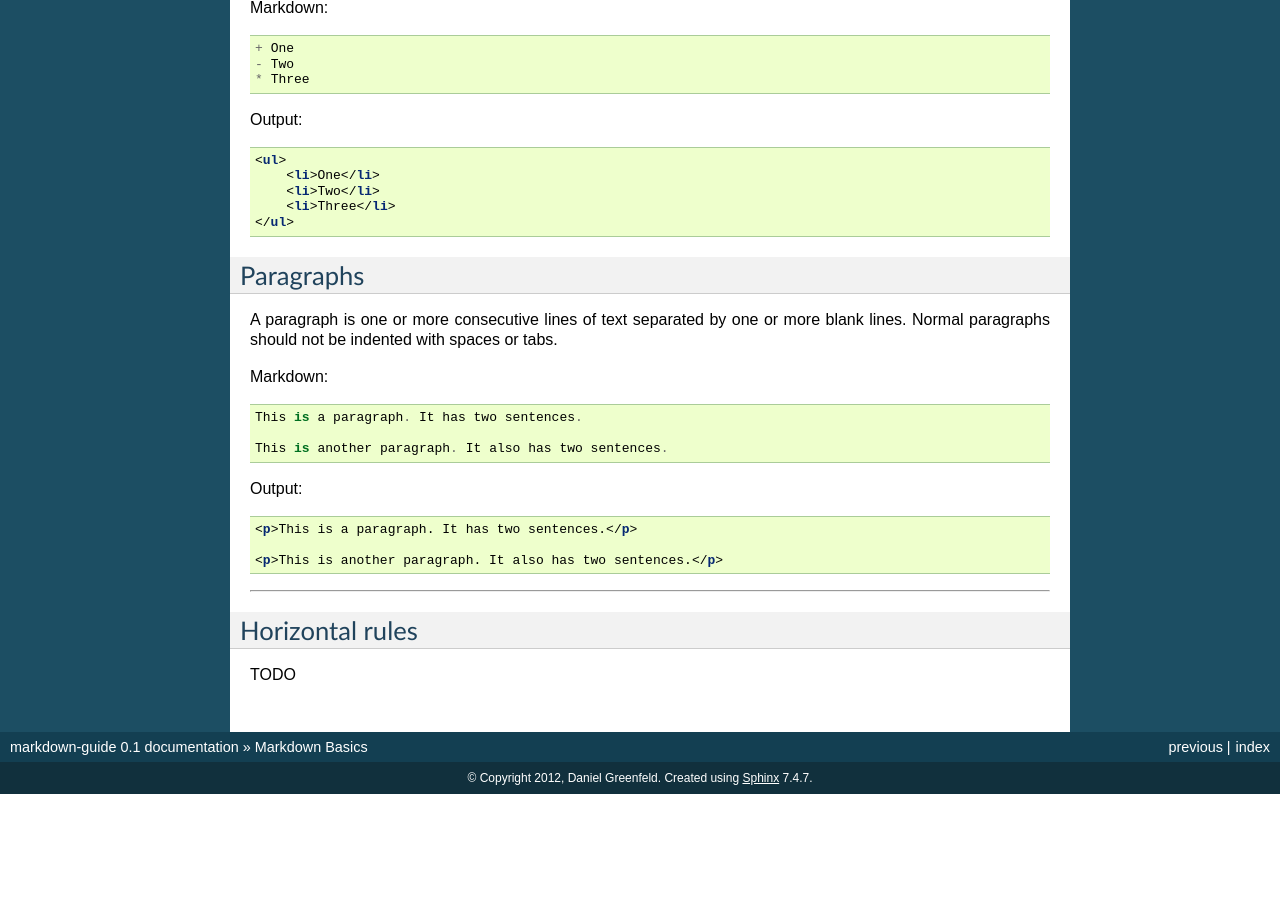
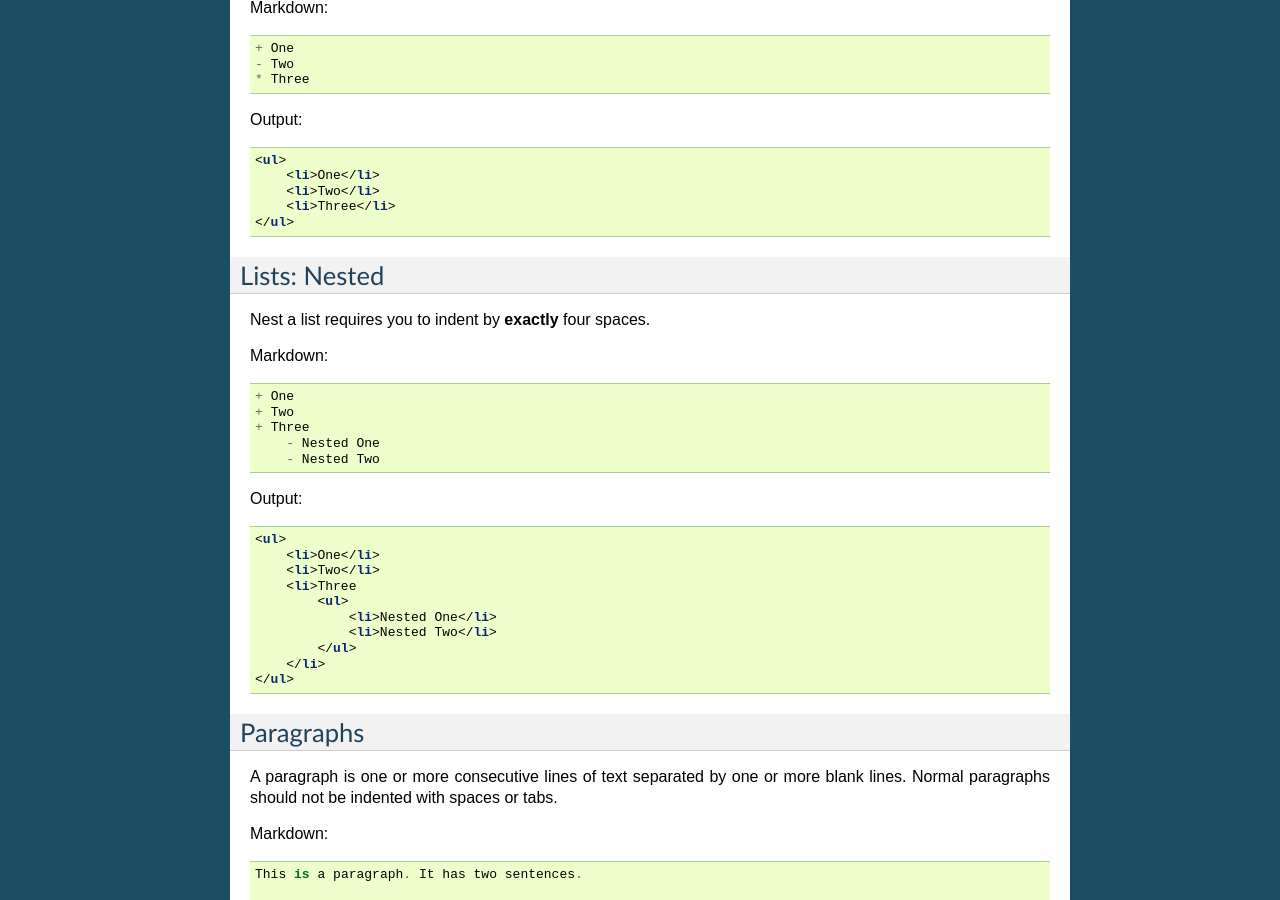
Before and after one commit to joaedwar/markdown-guide, a Sphinx documentation site: the page built from docs/basics.rst, in a window 1280 px wide and 900 px high, scrolled down 3154 px. Built offline with Sphinx 7.4.7, drawn with Linux system fonts in a browser that asks for light colours; before the commit the page ends 3948 px from its top, so only the background shows below that.

Commit message:
Add nested list

```diff
--- a/docs/basics.rst
+++ b/docs/basics.rst
@@ -180,7 +180,7 @@ Output:
     <p>This is a guide on <a href="http://en.wikipedia.org/wiki/Markdown">Markdown</a>.</p>
 
 Lists: Simple
-========
+=============
 
 Creating simple links is done by using plus, hyphens or asterisks as list markers. These list markers are interchangeable.
 
@@ -198,6 +198,34 @@ Output:
         <li>One</li>
         <li>Two</li>
         <li>Three</li>
+    </ul>
+
+Lists: Nested
+=============
+
+Nest a list requires you to indent by **exactly** four spaces.
+
+Markdown::
+
+    + One
+    + Two
+    + Three
+        - Nested One
+        - Nested Two
+
+Output:
+
+.. code-block:: html
+
+    <ul>
+        <li>One</li>
+        <li>Two</li>
+        <li>Three
+            <ul>
+                <li>Nested One</li>
+                <li>Nested Two</li>
+            </ul>
+        </li>
     </ul>
 
 
```
